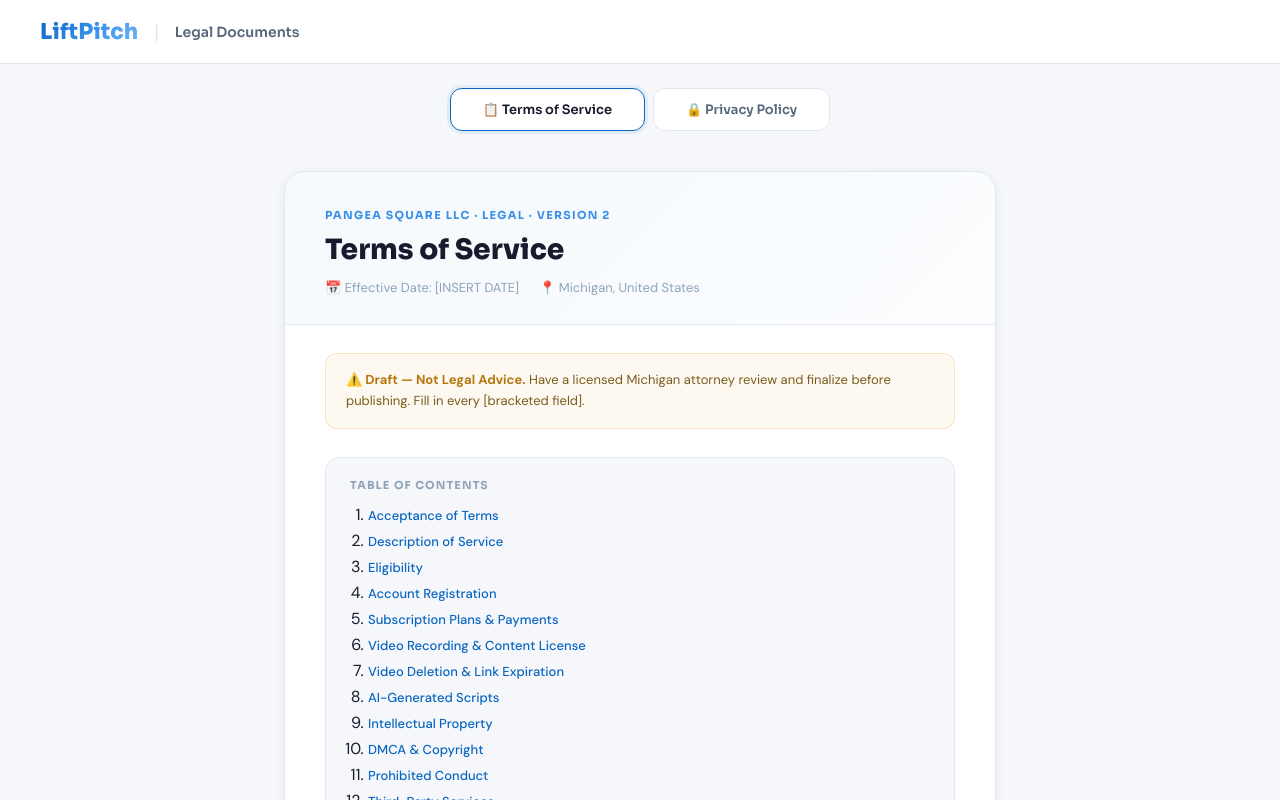
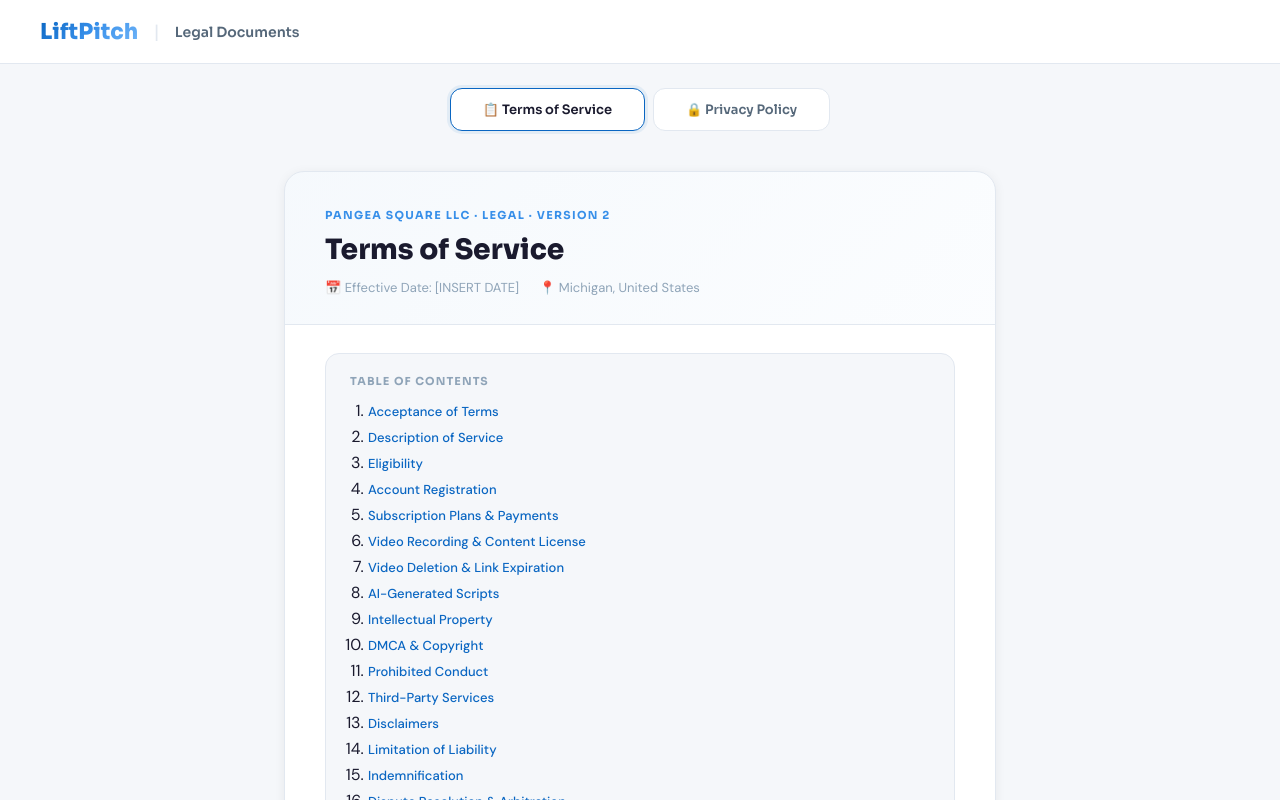
Before and after one commit to JamesNeutron/liftpitch, a Next.js app: page /legal in a window 1280 px wide. Shown: the top 800 px of the page. Built offline with nearby package versions, Linux system fonts and the light colour scheme.

Commit message:
Remove draft warning banners from Terms of Service and Privacy Policy

```diff
--- a/src/app/legal/page.js
+++ b/src/app/legal/page.js
@@ -85,10 +85,6 @@ function TermsOfService() {
         <div style={{ fontSize: 13, color: B.textDim, display: "flex", gap: 20, flexWrap: "wrap", fontFamily: "'DM Sans', sans-serif" }}>
           <span>📅 Effective Date: [INSERT DATE]</span><span>📍 Michigan, United States</span>
         </div>
-      </div>
-
-      <div style={{ margin: "28px 40px 0", padding: "16px 20px", background: "rgba(231,163,62,0.08)", border: "1px solid rgba(231,163,62,0.25)", borderRadius: 12, fontSize: 13, color: "#7A5C1E", lineHeight: 1.6, fontFamily: "'DM Sans', sans-serif" }}>
-        <strong style={{ color: "#B5780F" }}>⚠️ Draft — Not Legal Advice.</strong> Have a licensed Michigan attorney review and finalize before publishing. Fill in every [bracketed field].
       </div>
 
       <div style={{ margin: "28px 40px 0", padding: "20px 24px", background: B.bg, border: `1px solid ${B.border}`, borderRadius: 14 }}>
@@ -273,10 +269,6 @@ function PrivacyPolicy() {
         <div style={{ fontSize: 13, color: B.textDim, display: "flex", gap: 20, flexWrap: "wrap", fontFamily: "'DM Sans', sans-serif" }}>
           <span>📅 Effective Date: [INSERT DATE]</span><span>📍 Michigan, United States</span>
         </div>
-      </div>
-
-      <div style={{ margin: "28px 40px 0", padding: "16px 20px", background: "rgba(231,163,62,0.08)", border: "1px solid rgba(231,163,62,0.25)", borderRadius: 12, fontSize: 13, color: "#7A5C1E", lineHeight: 1.6, fontFamily: "'DM Sans', sans-serif" }}>
-        <strong style={{ color: "#B5780F" }}>⚠️ Draft — Not Legal Advice.</strong> Have a licensed Michigan attorney review and finalize before publishing. Fill in every [bracketed field].
       </div>
 
       <div style={{ margin: "28px 40px 0", padding: "20px 24px", background: B.bg, border: `1px solid ${B.border}`, borderRadius: 14 }}>
```
